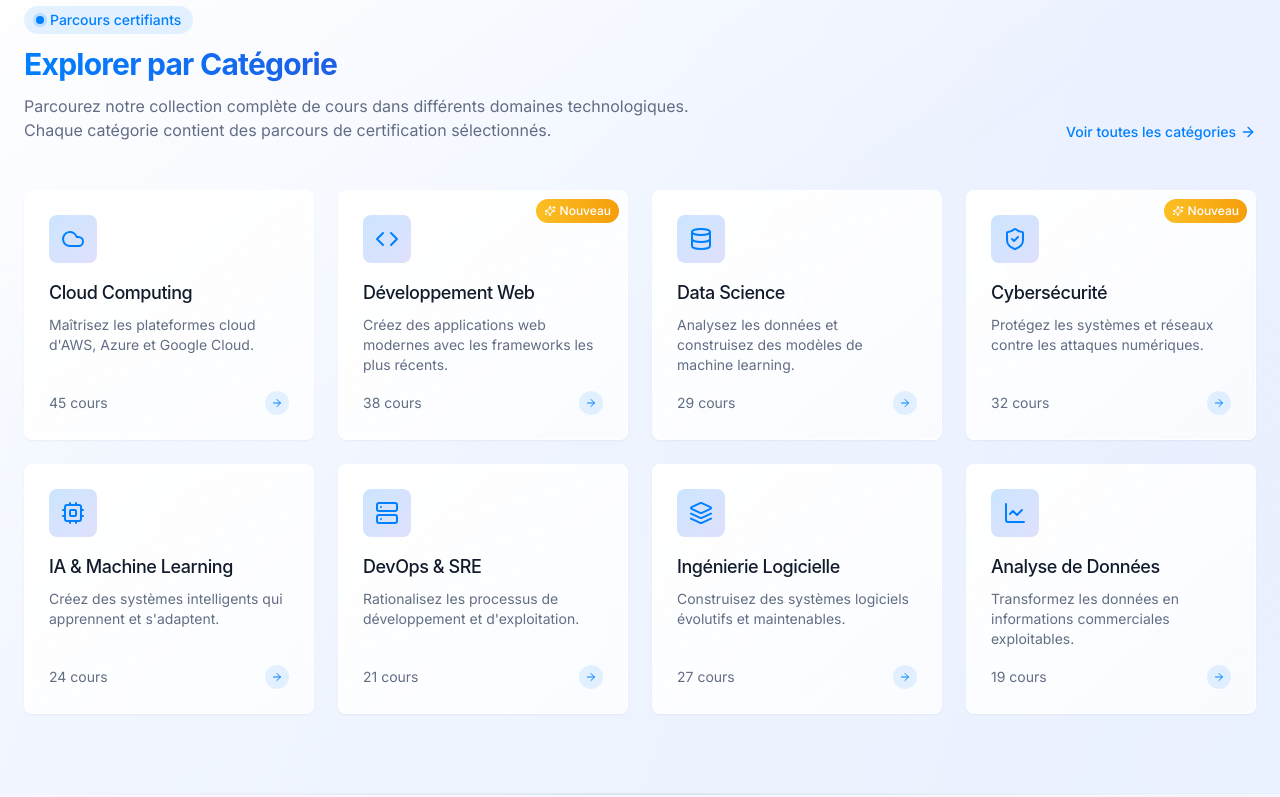
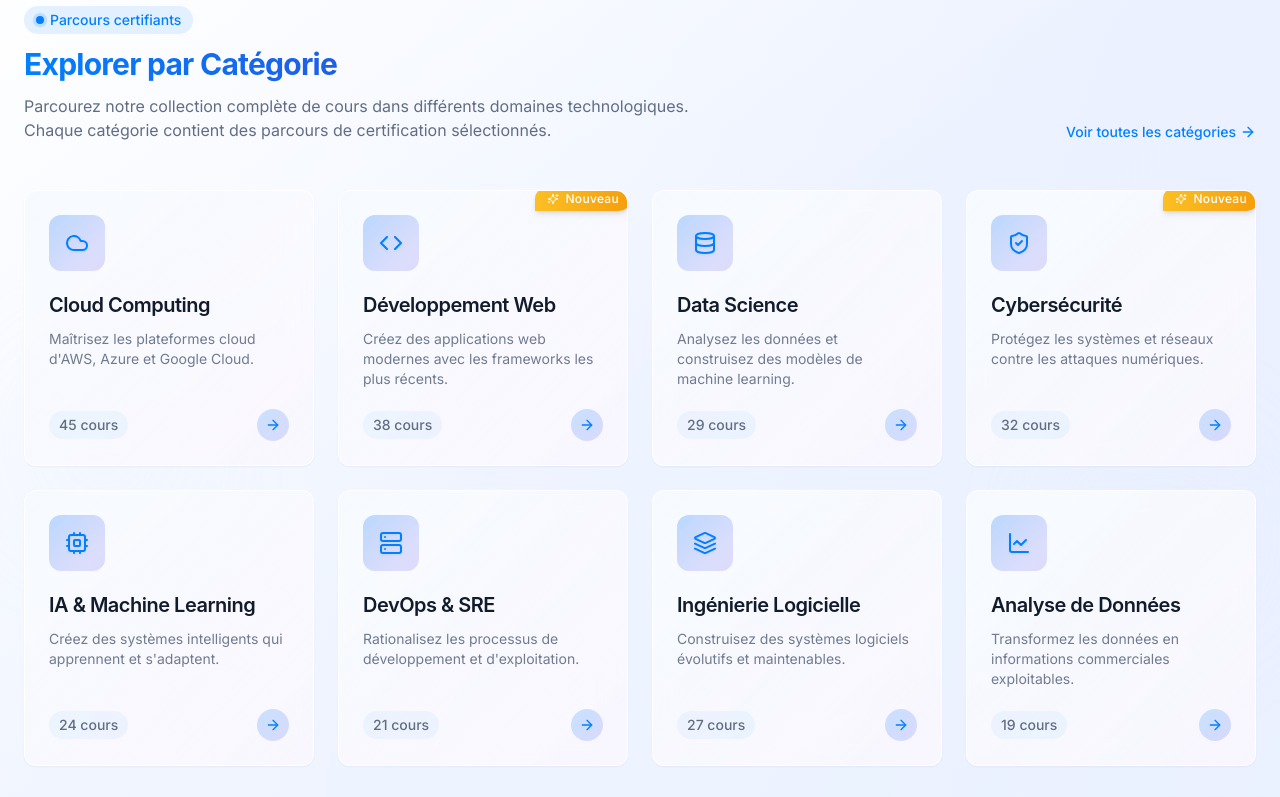
Before and after one commit to forcejesus/certifywise-path, a React (Vite) app: page / in a window 1280 px wide. Shown: the part 2000-2797 px from the top of the page. Built offline with nearby package versions, Linux system fonts and the light colour scheme.

Commit message:
Refactor code
Improve code quality.

```diff
--- a/src/components/ui/CategoryCard.tsx
+++ b/src/components/ui/CategoryCard.tsx
@@ -27,39 +27,69 @@ const CategoryCard = ({
     <Link
       to={`/catalog?category=${id}`}
       className={cn(
-        'group relative flex flex-col overflow-hidden rounded-lg p-6 transition-all duration-300',
-        'bg-gradient-to-br from-white to-white/70 backdrop-blur-sm',
-        'shadow-sm hover:shadow-elevated active:shadow-subtle',
-        'border border-white/70 h-full',
-        'transform-gpu hover:-translate-y-1 active:translate-y-0',
+        'group relative flex flex-col overflow-hidden rounded-xl p-6 transition-all duration-300',
+        'bg-gradient-to-br from-white via-white/90 to-white/80 backdrop-blur-md',
+        'shadow-sm hover:shadow-lg active:shadow-md',
+        'border border-white/50 h-full',
+        'transform-gpu hover:-translate-y-2 active:translate-y-0',
         className
       )}
     >
+      {/* Effet de halo d'arrière-plan */}
+      <div className="absolute inset-0 -z-10 bg-gradient-to-br from-primary/5 via-indigo-500/5 to-purple-500/5 opacity-70"></div>
+
+      {/* Badge Nouveau */}
       {isNew && (
-        <div className="absolute top-2 right-2 bg-gradient-to-r from-amber-400 to-amber-500 text-white text-xs font-medium px-2 py-1 rounded-full flex items-center">
-          <Sparkles className="h-3 w-3 mr-1" />
-          Nouveau
+        <div className="absolute -top-1 -right-1 z-10">
+          <div className="relative flex items-center px-3 py-1 bg-gradient-to-r from-amber-400 to-amber-500 text-white text-xs font-medium rounded-br-xl rounded-tl-xl shadow-md">
+            <Sparkles className="h-3 w-3 mr-1.5 animate-pulse" />
+            <span className="tracking-wide">Nouveau</span>
+            {/* Petit triangle décoratif */}
+            <div className="absolute -bottom-1.5 -left-0 w-0 h-0 border-t-8 border-l-8 border-amber-700/50 border-transparent"></div>
+          </div>
         </div>
       )}
 
-      <div className="mb-4 p-3 w-12 h-12 flex items-center justify-center rounded-lg bg-gradient-to-br from-primary/20 to-indigo-500/20 text-primary">
-        {icon}
-      </div>
-
-      <h3 className="text-lg font-medium mb-2 group-hover:text-primary transition-colors">{title}</h3>
-      <p className="text-sm text-muted-foreground mb-4">{description}</p>
-
-      <div className="mt-auto flex justify-between items-center">
-        <span className="text-sm text-muted-foreground">
-          {courseCount} {courseCount > 1 ? 'cours' : 'cours'}
-        </span>
-        <div className="flex items-center justify-center w-6 h-6 rounded-full bg-primary/10 text-primary transform group-hover:translate-x-1 transition-transform duration-300">
-          <ArrowRight className="w-3 h-3" />
+      {/* Icône avec effet de brillance */}
+      <div className="relative mb-5 p-3.5 w-14 h-14 flex items-center justify-center rounded-xl overflow-hidden">
+        {/* Fond avec gradient animé */}
+        <div className="absolute inset-0 bg-gradient-to-br from-primary/30 via-indigo-500/20 to-purple-500/20 animate-gradient-slow"></div>
+        {/* Effet de brillance */}
+        <div className="absolute inset-0 bg-gradient-to-r from-transparent via-white/40 to-transparent opacity-0 group-hover:opacity-100 blur-sm transition-opacity duration-1000 transform -translate-x-full group-hover:translate-x-full"></div>
+        {/* Icône avec ombre portée */}
+        <div className="relative z-10 text-primary text-xl drop-shadow-sm">
+          {icon}
         </div>
       </div>
 
-      {/* Effet de brillance lors du survol */}
+      {/* Titre avec animation au survol */}
+      <h3 className="text-xl font-semibold mb-2.5 group-hover:text-primary transition-colors duration-300 tracking-tight">
+        {title}
+      </h3>
+
+      {/* Description avec meilleure lisibilité */}
+      <p className="text-sm text-muted-foreground/90 mb-5 line-clamp-3">
+        {description}
+      </p>
+
+      {/* Footer avec nombre de cours et flèche */}
+      <div className="mt-auto flex justify-between items-center">
+        <span className="text-sm font-medium text-muted-foreground bg-primary/5 px-2.5 py-1 rounded-full">
+          {courseCount} {courseCount > 1 ? 'cours' : 'cours'}
+        </span>
+        <div className="flex items-center justify-center w-8 h-8 rounded-full bg-gradient-to-br from-primary/20 to-indigo-500/20 text-primary transform group-hover:translate-x-1 transition-all duration-300 group-hover:shadow-md">
+          <ArrowRight className="w-4 h-4 group-hover:scale-110 transition-transform duration-300" />
+        </div>
+      </div>
+
+      {/* Effets de brillance lors du survol */}
       <div className="absolute inset-0 -z-10 bg-gradient-to-r from-transparent via-white/80 to-transparent opacity-0 group-hover:opacity-100 blur-sm transition-opacity duration-1000 transform -translate-x-full group-hover:translate-x-full"></div>
+
+      {/* Dégradé de bordure au survol */}
+      <div className="absolute inset-0 -z-10 opacity-0 group-hover:opacity-100 transition-opacity duration-500 pointer-events-none border-2 border-transparent bg-origin-border rounded-xl"></div>
+
+      {/* Ombre extérieure au survol */}
+      <div className="absolute inset-0 -z-10 opacity-0 group-hover:opacity-100 transition-opacity duration-500 rounded-xl bg-gradient-to-br from-primary/50 via-indigo-500/50 to-purple-500/50 blur-xl transform scale-90 group-hover:scale-110"></div>
     </Link>
   );
 };
--- a/src/index.css
+++ b/src/index.css
@@ -1,4 +1,3 @@
-
 @import url('https://fonts.googleapis.com/css2?family=Inter:wght@300;400;500;600;700&display=swap');
 
 @tailwind base;
@@ -106,11 +105,53 @@
   .glass-card-dark {
     @apply bg-black/20 backdrop-blur-lg border border-white/10 shadow-glass;
   }
+
+  .bg-grid-pattern {
+    background-image: linear-gradient(to right, rgba(0, 0, 0, 0.05) 1px, transparent 1px),
+                      linear-gradient(to bottom, rgba(0, 0, 0, 0.05) 1px, transparent 1px);
+    background-size: 20px 20px;
+  }
+
+  .shadow-glass {
+    box-shadow: 0 4px 24px -2px rgba(0, 0, 0, 0.05);
+  }
 }
 
 /* Animation effects */
 .animate-in {
   animation-delay: calc(var(--index) * 100ms);
+}
+
+.animate-fade-up {
+  animation: fadeUp 0.5s ease forwards;
+}
+
+.animate-gradient-slow {
+  background-size: 200% 200%;
+  animation: gradientShift 8s ease infinite;
+}
+
+@keyframes fadeUp {
+  from {
+    opacity: 0;
+    transform: translateY(20px);
+  }
+  to {
+    opacity: 1;
+    transform: translateY(0);
+  }
+}
+
+@keyframes gradientShift {
+  0% {
+    background-position: 0% 50%;
+  }
+  50% {
+    background-position: 100% 50%;
+  }
+  100% {
+    background-position: 0% 50%;
+  }
 }
 
 /* Smooth scrolling */
--- a/src/pages/Catalog.tsx
+++ b/src/pages/Catalog.tsx
@@ -1,4 +1,3 @@
-
 import React, { useState } from 'react';
 import Navbar from '@/components/layout/Navbar';
 import Footer from '@/components/layout/Footer';
@@ -144,13 +143,23 @@ const Catalog = () => {
   });
 
   return (
-    <div className="min-h-screen flex flex-col bg-gradient-to-br from-blue-50 to-indigo-50">
+    <div className="min-h-screen flex flex-col bg-gradient-to-br from-blue-50 via-indigo-50 to-purple-50 overflow-hidden relative">
+      {/* Éléments d'arrière-plan décoratifs */}
+      <div className="fixed inset-0 -z-10 overflow-hidden">
+        <div className="absolute top-0 right-0 w-full h-full bg-grid-pattern opacity-[0.03]"></div>
+        <div className="absolute top-1/4 right-1/4 w-[500px] h-[500px] bg-blue-200/20 rounded-full blur-3xl"></div>
+        <div className="absolute bottom-1/3 left-1/4 w-[400px] h-[400px] bg-indigo-200/20 rounded-full blur-3xl"></div>
+        <div className="absolute top-1/2 left-1/2 w-[600px] h-[600px] bg-purple-200/10 rounded-full blur-3xl"></div>
+      </div>
+
       <Navbar />
       <main className="flex-grow pt-24 pb-20">
         <div className="container px-4 md:px-6 mx-auto">
           <div className="mb-12">
-            <h1 className="text-3xl md:text-4xl font-bold mb-4">Cours de Certification</h1>
-            <p className="text-muted-foreground max-w-3xl">
+            <h1 className="text-3xl md:text-4xl font-bold mb-4 bg-gradient-to-r from-primary via-indigo-600 to-purple-600 text-transparent bg-clip-text">
+              Cours de Certification
+            </h1>
+            <p className="text-muted-foreground max-w-3xl text-balance">
               Parcourez notre catalogue complet de cours de certification reconnus par l'industrie. Filtrez par catégorie, organisme de certification, ou recherchez des compétences spécifiques.
             </p>
           </div>
@@ -313,19 +322,24 @@ const Catalog = () => {
             </div>
           </div>
 
-          {/* Grille de cours */}
+          {/* Grille de cours avec animation d'apparition */}
           {filteredCourses.length > 0 ? (
             <div className="grid grid-cols-1 md:grid-cols-2 lg:grid-cols-3 gap-6">
-              {filteredCourses.map((course) => (
-                <CourseCard
+              {filteredCourses.map((course, index) => (
+                <div
                   key={course.id}
-                  {...course}
-                />
+                  className="opacity-0 animate-fade-up"
+                  style={{ animationDelay: `${index * 100}ms`, animationFillMode: 'forwards' }}
+                >
+                  <CourseCard
+                    {...course}
+                  />
+                </div>
               ))}
             </div>
           ) : (
-            <div className="flex flex-col items-center justify-center py-16 px-4 text-center">
-              <div className="mb-4 p-3 rounded-full bg-secondary/50 text-muted-foreground">
+            <div className="flex flex-col items-center justify-center py-16 px-4 text-center bg-white/50 backdrop-blur-sm rounded-2xl border border-white/70 shadow-sm">
+              <div className="mb-4 p-4 rounded-full bg-secondary/50 text-muted-foreground">
                 <Search className="h-6 w-6" />
               </div>
               <h3 className="text-lg font-medium mb-2">Aucun cours trouvé</h3>
@@ -339,7 +353,7 @@ const Catalog = () => {
                   setSelectedCertification('Tous');
                   setSelectedDuration('Tous');
                 }}
-                className="text-primary font-medium hover:underline"
+                className="text-primary font-medium px-4 py-2 rounded-full bg-primary/10 hover:bg-primary/20 transition-colors"
               >
                 Effacer tous les filtres
               </button>
--- a/src/pages/Index.tsx
+++ b/src/pages/Index.tsx
@@ -9,12 +9,13 @@ import TestimonialSection from '@/components/home/TestimonialSection';
 
 const Index = () => {
   return (
-    <div className="min-h-screen flex flex-col bg-gradient-to-br from-white via-blue-50 to-indigo-100">
+    <div className="min-h-screen flex flex-col bg-gradient-to-br from-white via-blue-50 to-indigo-100 overflow-hidden">
       {/* Éléments d'arrière-plan décoratifs */}
       <div className="fixed inset-0 -z-10 overflow-hidden">
-        <div className="absolute top-1/4 right-1/4 w-96 h-96 bg-blue-200/30 rounded-full blur-3xl"></div>
-        <div className="absolute top-3/4 left-1/4 w-64 h-64 bg-indigo-200/30 rounded-full blur-3xl"></div>
-        <div className="absolute top-1/2 left-1/2 w-80 h-80 bg-purple-200/20 rounded-full blur-3xl"></div>
+        <div className="absolute top-0 right-0 w-full h-full bg-grid-pattern opacity-[0.03]"></div>
+        <div className="absolute top-10 right-1/4 w-[600px] h-[600px] bg-blue-200/30 rounded-full blur-3xl"></div>
+        <div className="absolute bottom-20 left-1/4 w-[500px] h-[500px] bg-indigo-200/30 rounded-full blur-3xl"></div>
+        <div className="absolute top-1/2 left-2/3 w-[700px] h-[700px] bg-purple-200/20 rounded-full blur-3xl"></div>
       </div>
 
       <Navbar />
```
